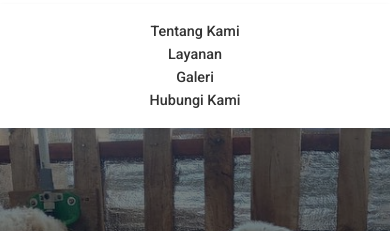
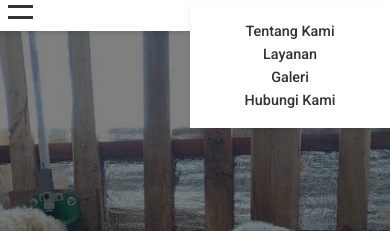
Before and after one commit to AndiLam/sheeppp, a plain HTML site: page index.html in a window 390 px wide. Both pictures are taken after a click on the button 20 px from the left and 62 px from the top of the page. Shown: the part 56-287 px from the top of the page. Drawn offline with Linux system fonts and the light colour scheme.

Commit message:
Update styles.css

```diff
--- a/styles.css
+++ b/styles.css
@@ -52,10 +52,11 @@ body {
     flex-direction: column; /* Change to column for vertical alignment */
     position: absolute; /* Positioning the menu absolutely */
     top: 60px; /* Adjust this based on your header height */
-    right: 20px; /* Adjust as needed */
+    right: 0; /* Align to the right */
     background-color: white; /* Menu background */
     padding: 1rem; /* Add padding */
     box-shadow: 0 2px 4px rgba(0, 0, 0, 0.1);
+    width: 200px;
 }
 
 .nav a:hover {
@@ -275,20 +276,11 @@ body {
 /* Media Queries */
 @media (max-width: 768px) {
     .burger {
-        order: 2;
         display: flex; /* Show burger button in mobile */
     }
 
     .nav {
-        order: 1;
         display: none; /* Sembunyikan nav secara default */
-        flex-direction: column;
-        width: 100%;
-        background-color: #fff;
-        position: absolute;
-        top: 60px; /* Sesuaikan dengan tinggi header */
-        left: 0;
-        z-index: 999;
     }
 
     .nav.active {
```
